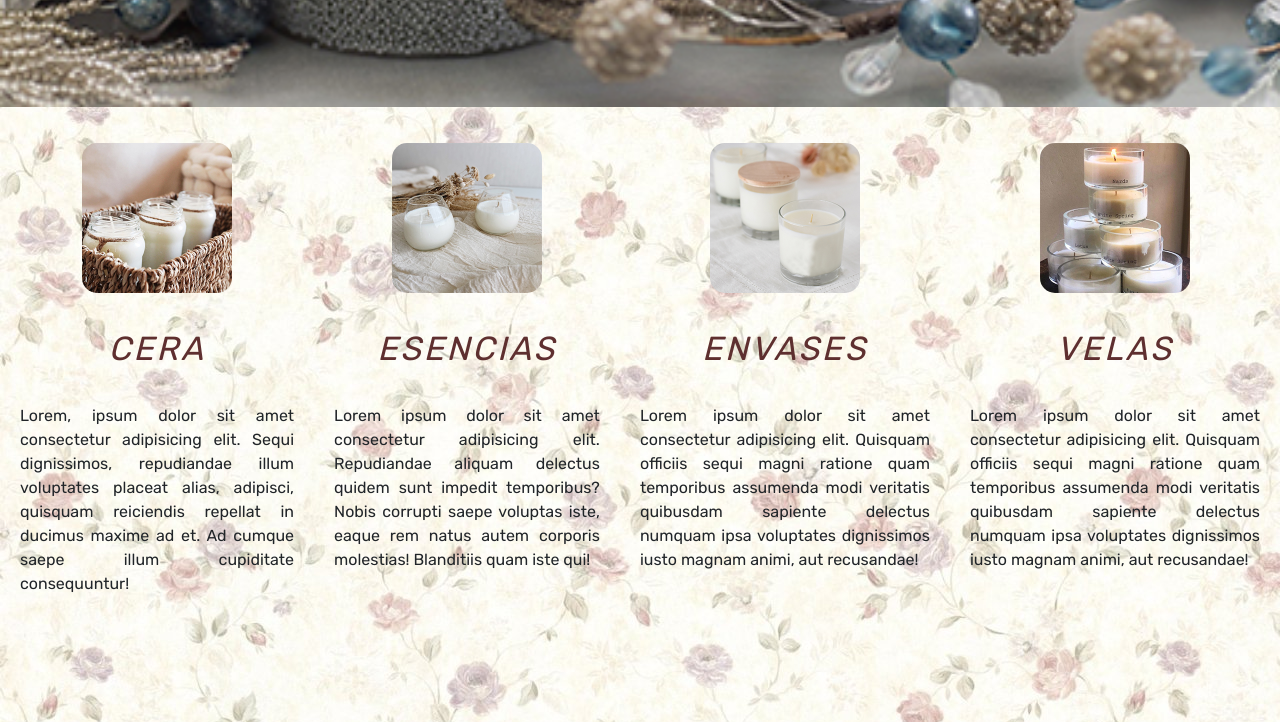
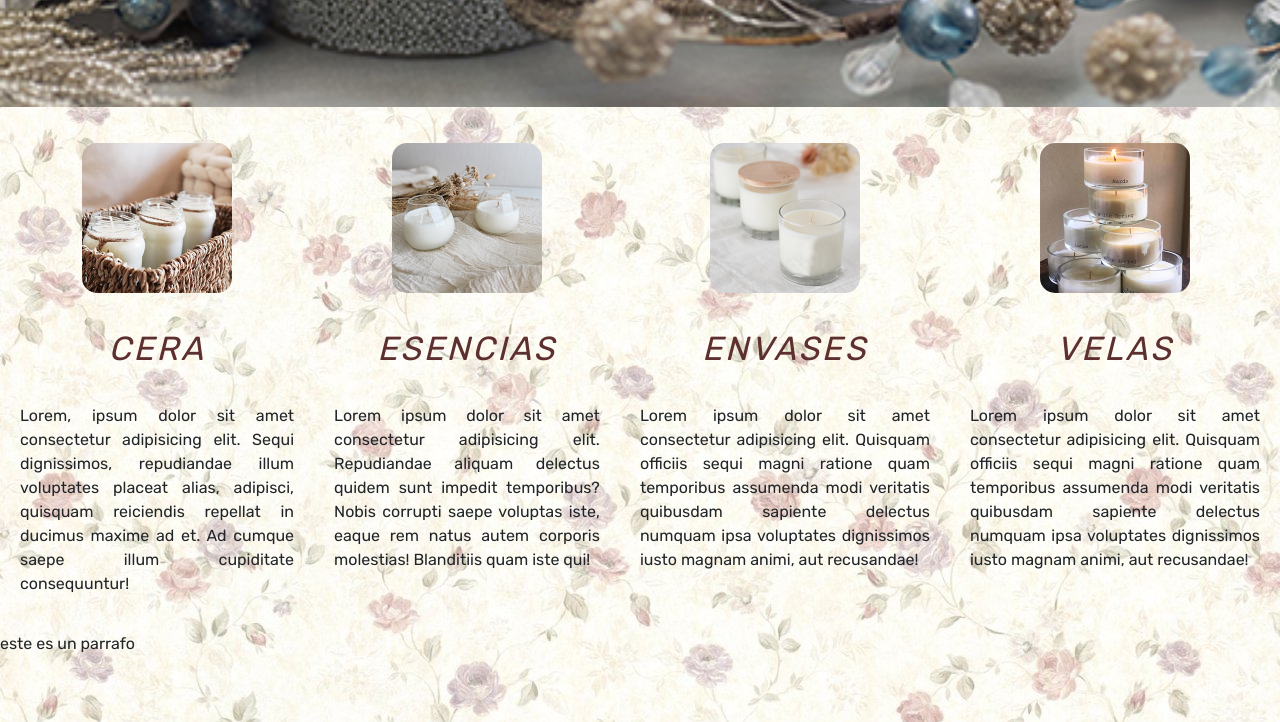
Before and after one commit to MauroGonzalo/CandleStore-GonzaloOrtiz, a plain HTML site: page index.html in a window 1280 px wide. Shown: the part 672-1394 px from the top of the page. Drawn offline with nearby package versions, Linux system fonts and the light colour scheme.

Commit message:
Actualizacion del index

```diff
--- a/index.html
+++ b/index.html
@@ -100,6 +100,10 @@
             </article>
         </section>
 
+        <div>
+            <p>este es un parrafo</p>
+        </div>
+
         <footer><img src="./media/logofooter.png" class="logoFooter" alt="Logo">Todos los derechos reservados. Candle Store 2021</footer>
 
     </body>
```
